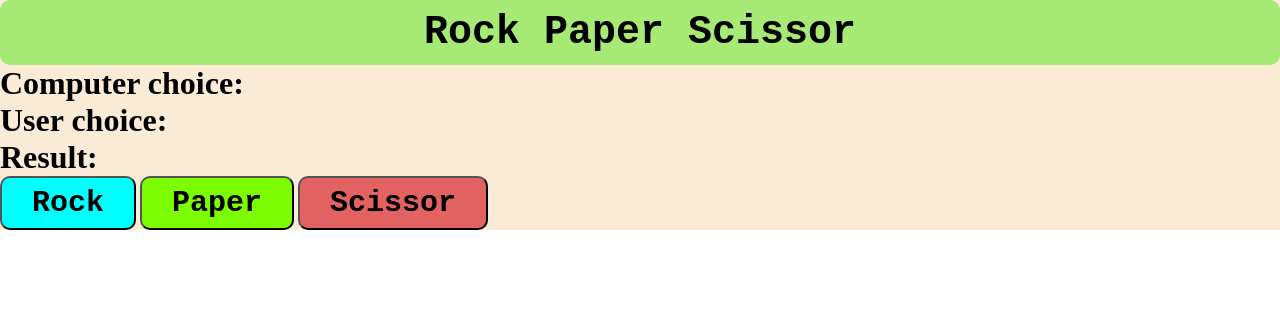
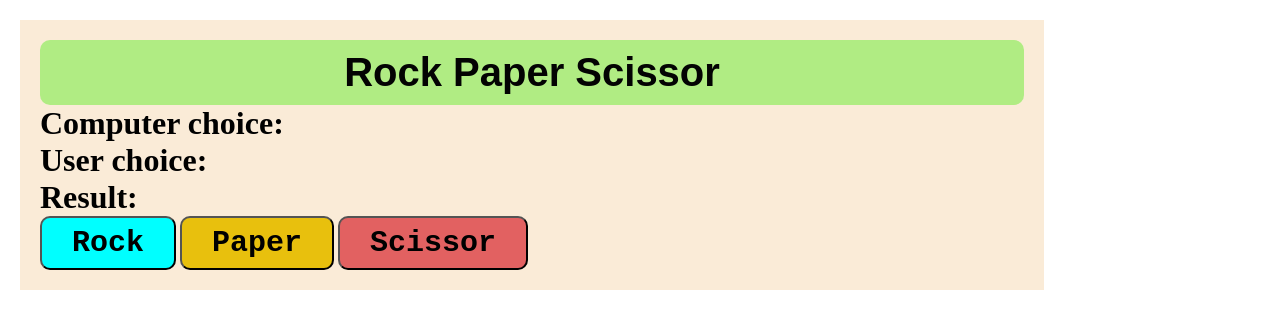
Before and after one commit to kayflyS/RockPaperScissor, a plain HTML site: page index.html in a window 1280 px wide. Drawn offline with Linux system fonts and the light colour scheme.

Commit message:
new styling done but not finished

```diff
--- a/index.css
+++ b/index.css
@@ -4,6 +4,9 @@
     box-sizing: border-box;
 }
 .box{
+    padding: 20px;
+    margin: 20px;
+    width:80%;
     background-color: antiquewhite;
 
 }
@@ -12,11 +15,12 @@
     color: #030303;
     padding: 15px;
     background-color: whitesmoke;
-    font-family: monospace;
-    background-color: #48e50a79;
+    font-family: fantasy;
+    background-color: #5eec2679;
     font-size: 40px;
     border-radius: 10px;
     padding: 10px;
+
 }
 
 
@@ -29,7 +33,7 @@
     font-family: monospace;
 }
 #paper{
-    background-color:lawngreen;
+    background-color:rgb(232, 192, 13);
     padding: 8px 30px;
     border-radius: 10px;
 
```
